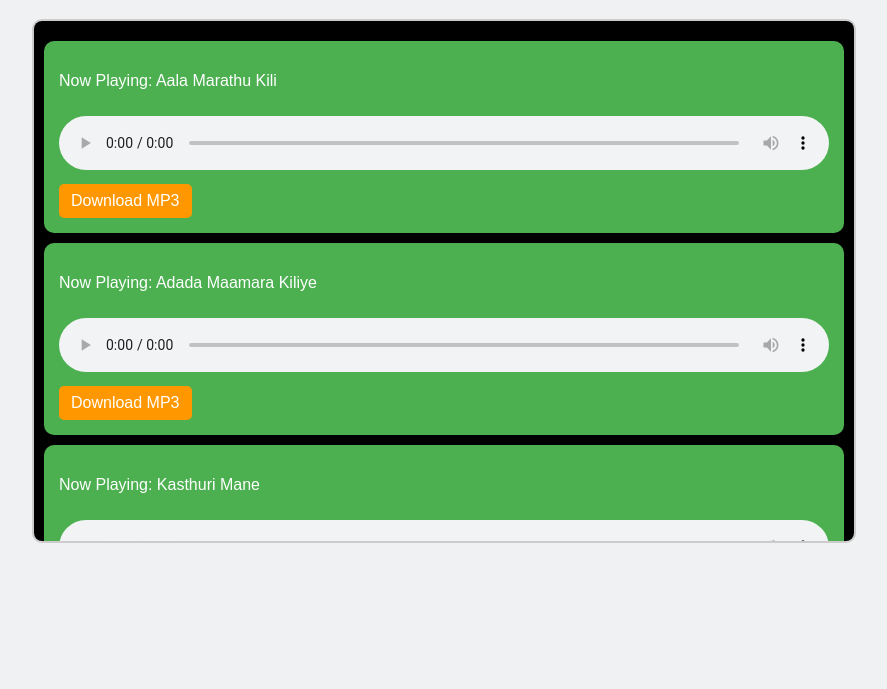
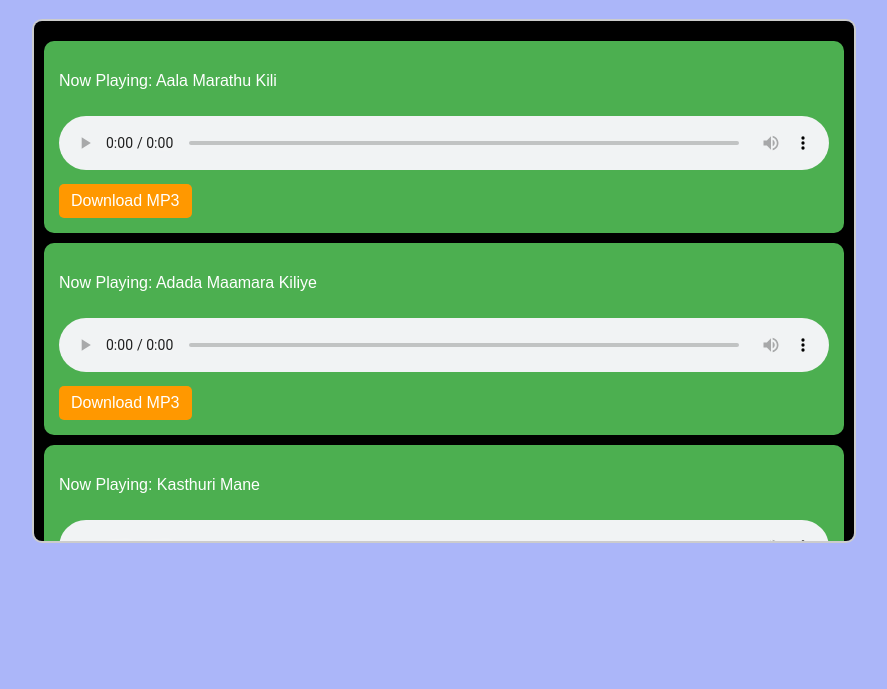
Before and after one commit to rajak247/my-mp3-website, a plain HTML site: page index.html in a window 1280 px wide. Shown: the part 111-800 px from the top of the page, without its empty margins (196-1083 px from the left). Drawn offline with Linux system fonts and the light colour scheme.

```diff
--- a/index.html
+++ b/index.html
@@ -8,7 +8,7 @@
         body {
             font-family: Arial, sans-serif;
             text-align: center;
-            background-color: #f0f1f2;
+            background-color: #abb6f9;
             margin: 20px;
         }
 
```
